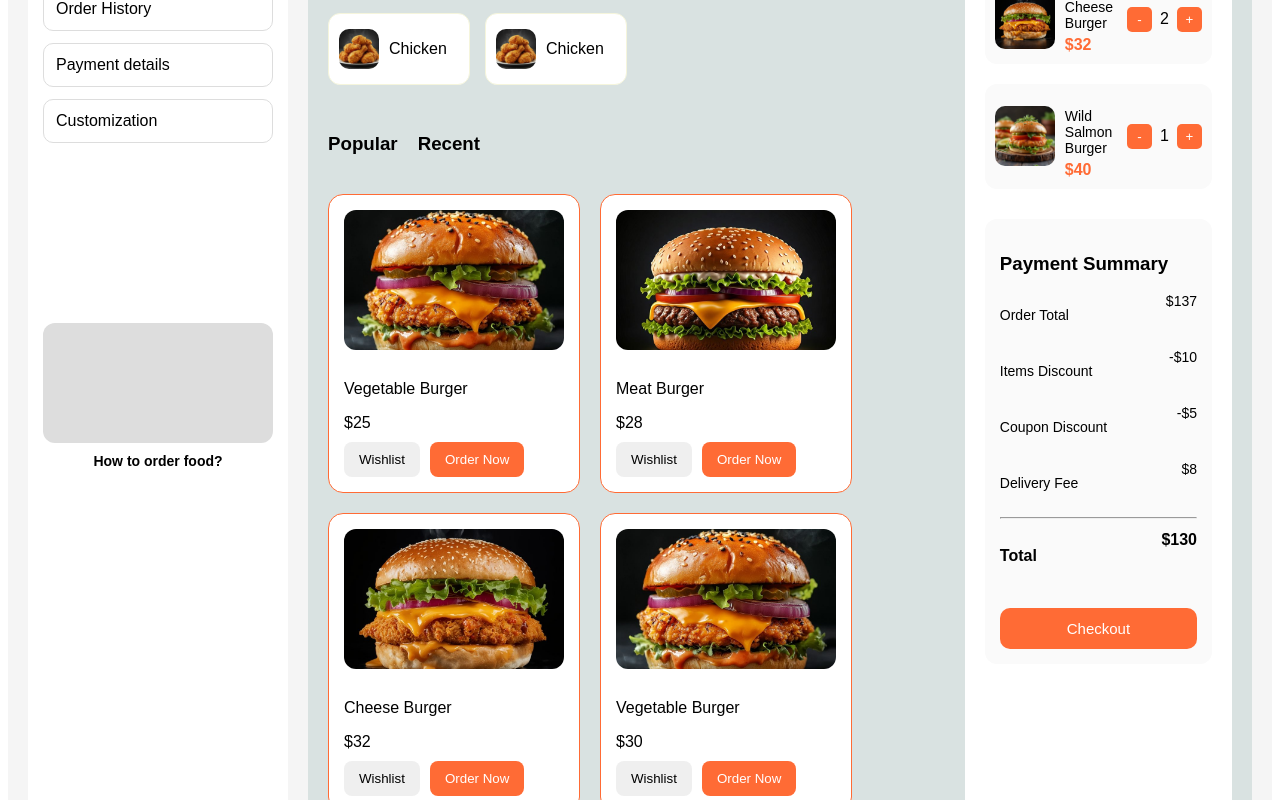
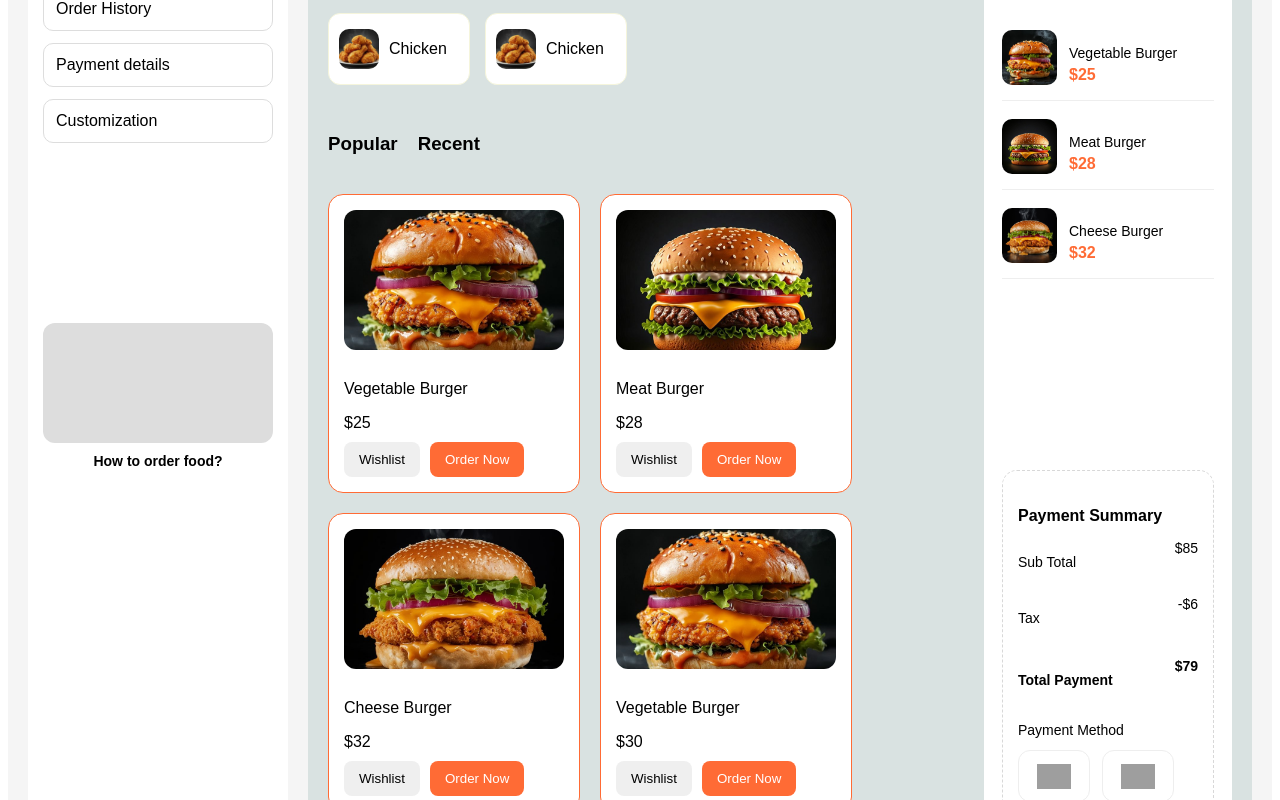
Before and after one commit to ShridharNaik05/Internship-Task-4, a React (Vite) app: page / in a window 1280 px wide. Shown: the part 340-1140 px from the top of the page. Built offline with nearby package versions, Linux system fonts and the light colour scheme; grey boxes are pictures that could not be loaded.

Commit message:
Added Invoice Section

```diff
--- a/src/App.css
+++ b/src/App.css
@@ -183,91 +183,114 @@
 }
 
 .right-side{
-  flex: 1;
-  background-color: white;
+  width: 260px;
+  background: white;
   border-radius: 15px;
-  padding: 20px;
+  padding: 18px;
+  display: flex;
+  flex-direction: column;
+  justify-content: space-between;
 }
 
-.invoice-box{
-  margin-top: 20px;
+.invoice-title{
+  margin-bottom: 20px;
+  font-size: 22px;
+}
+
+.invoice-list{
+  display: flex;
+  flex-direction: column;
+  gap: 18px;
 }
 
 .invoice-item{
   display: flex;
   align-items: center;
-  justify-content: space-between;
-  margin-bottom: 20px;
-  background: #fafafa;
-  padding: 10px;
-  border-radius: 12px;
+  gap: 12px;
+  padding-bottom: 15px;
+  border-bottom: 1px solid #eee;
 }
 
 .invoice-item img{
-  width: 60px;
-  height: 60px;
+  width: 55px;
+  height: 55px;
   object-fit: cover;
   border-radius: 10px;
 }
 
-.invoice-text{
-  flex: 1;
-  margin-left: 10px;
-}
-
-.invoice-text p{
+.invoice-info p{
   font-size: 14px;
   margin-bottom: 5px;
 }
 
-.invoice-text span{
+.invoice-info span{
   color: #ff6b35;
   font-weight: bold;
 }
 
-.quantity{
-  display: flex;
-  align-items: center;
-  gap: 8px;
+.payment-summary{
+  margin-top: 25px;
+  border: 1px dashed #d8d8d8;
+  border-radius: 15px;
+  padding: 15px;
 }
 
-.quantity button{
-  width: 25px;
-  height: 25px;
-  border: none;
-  border-radius: 5px;
-  background: #ff6b35;
-  color: white;
-  cursor: pointer;
+.payment-summary h4{
+  margin-bottom: 15px;
 }
 
-.payment-summary{
-  margin-top: 30px;
-  background: #fafafa;
-  padding: 15px;
-  border-radius: 12px;
-}
-
-.summary-row{
+.summary-line{
   display: flex;
   justify-content: space-between;
-  margin: 12px 0;
+  margin-bottom: 12px;
   font-size: 14px;
 }
 
-.total{
+.total-payment{
   font-weight: bold;
-  font-size: 16px;
+  margin-top: 18px;
 }
 
-.checkout-btn{
+.payment-method{
+  margin-top: 20px;
+}
+
+.payment-method p{
+  margin-bottom: 12px;
+  font-size: 14px;
+}
+
+.payment-images{
+  display: flex;
+  gap: 12px;
+  flex-wrap: wrap;
+}
+
+.pay-box{
+  width: 70px;
+  height: 50px;
+  border: 1px solid #eee;
+  border-radius: 12px;
+  display: flex;
+  justify-content: center;
+  align-items: center;
+  background: white;
+}
+
+.pay-box img{
+  width: 45px;
+  height: 25px;
+  object-fit: contain;
+}
+
+.place-order-btn{
   width: 100%;
-  padding: 12px;
+  margin-top: 20px;
+  padding: 14px;
   border: none;
+  border-radius: 12px;
   background: #ff6b35;
   color: white;
-  border-radius: 10px;
-  margin-top: 15px;
+  font-size: 15px;
   cursor: pointer;
-  font-size: 15px;
 }
--- a/src/App.jsx
+++ b/src/App.jsx
@@ -220,95 +220,102 @@ function App() {
 
             </div>
 
-            <div className="right-side">
+<div className="right-side">
 
-  <h2>Invoice</h2>
+  <h3 className="invoice-title">Invoice</h3>
 
-  <div className="invoice-box">
+  <div className="invoice-list">
 
     <div className="invoice-item">
+
       <img src={vegitable} alt="Vegetable Burger" />
 
-      <div className="invoice-text">
+      <div className="invoice-info">
         <p>Vegetable Burger</p>
         <span>$25</span>
       </div>
 
-      <div className="quantity">
-        <button>-</button>
-        <span>1</span>
-        <button>+</button>
-      </div>
     </div>
 
     <div className="invoice-item">
+
+      <img src={meat} alt="Meat Burger" />
+
+      <div className="invoice-info">
+        <p>Meat Burger</p>
+        <span>$28</span>
+      </div>
+
+    </div>
+
+    <div className="invoice-item">
+
       <img src={cheese} alt="Cheese Burger" />
 
-      <div className="invoice-text">
+      <div className="invoice-info">
         <p>Cheese Burger</p>
         <span>$32</span>
       </div>
 
-      <div className="quantity">
-        <button>-</button>
-        <span>2</span>
-        <button>+</button>
-      </div>
-    </div>
-
-    <div className="invoice-item">
-      <img src={salmon} alt="Wild Salmon Burger" />
-
-      <div className="invoice-text">
-        <p>Wild Salmon Burger</p>
-        <span>$40</span>
-      </div>
-
-      <div className="quantity">
-        <button>-</button>
-        <span>1</span>
-        <button>+</button>
-      </div>
     </div>
 
   </div>
 
   <div className="payment-summary">
 
-    <h3>Payment Summary</h3>
+    <h4>Payment Summary</h4>
 
-    <div className="summary-row">
-      <p>Order Total</p>
-      <span>$137</span>
+    <div className="summary-line">
+      <p>Sub Total</p>
+      <span>$85</span>
     </div>
 
-    <div className="summary-row">
-      <p>Items Discount</p>
-      <span>-$10</span>
+    <div className="summary-line">
+      <p>Tax</p>
+      <span>-$6</span>
     </div>
 
-    <div className="summary-row">
-      <p>Coupon Discount</p>
-      <span>-$5</span>
+    <div className="summary-line total-payment">
+      <p>Total Payment</p>
+      <span>$79</span>
     </div>
 
-    <div className="summary-row">
-      <p>Delivery Fee</p>
-      <span>$8</span>
+    <div className="payment-method">
+
+      <p>Payment Method</p>
+
+      <div className="payment-images">
+
+        <div className="pay-box">
+          <img
+            src="https://upload.wikimedia.org/wikipedia/commons/b/b5/PayPal.svg"
+            alt="paypal"
+          />
+        </div>
+
+        <div className="pay-box">
+          <img
+            src="https://upload.wikimedia.org/wikipedia/commons/0/04/Visa.svg"
+            alt="visa"
+          />
+        </div>
+
+        <div className="pay-box">
+          <img
+            src="https://upload.wikimedia.org/wikipedia/commons/2/2a/Mastercard-logo.svg"
+            alt="mastercard"
+          />
+        </div>
+
+      </div>
+
     </div>
 
-    <hr />
+  </div>
 
-    <div className="summary-row total">
-      <p>Total</p>
-      <span>$130</span>
-    </div>
-
-    <button className="checkout-btn">
-      Checkout
-    </button>
-
-  </div>
+  <button className="place-order-btn">
+    Place An Order Now
+  </button>
 
 </div>
 
```
